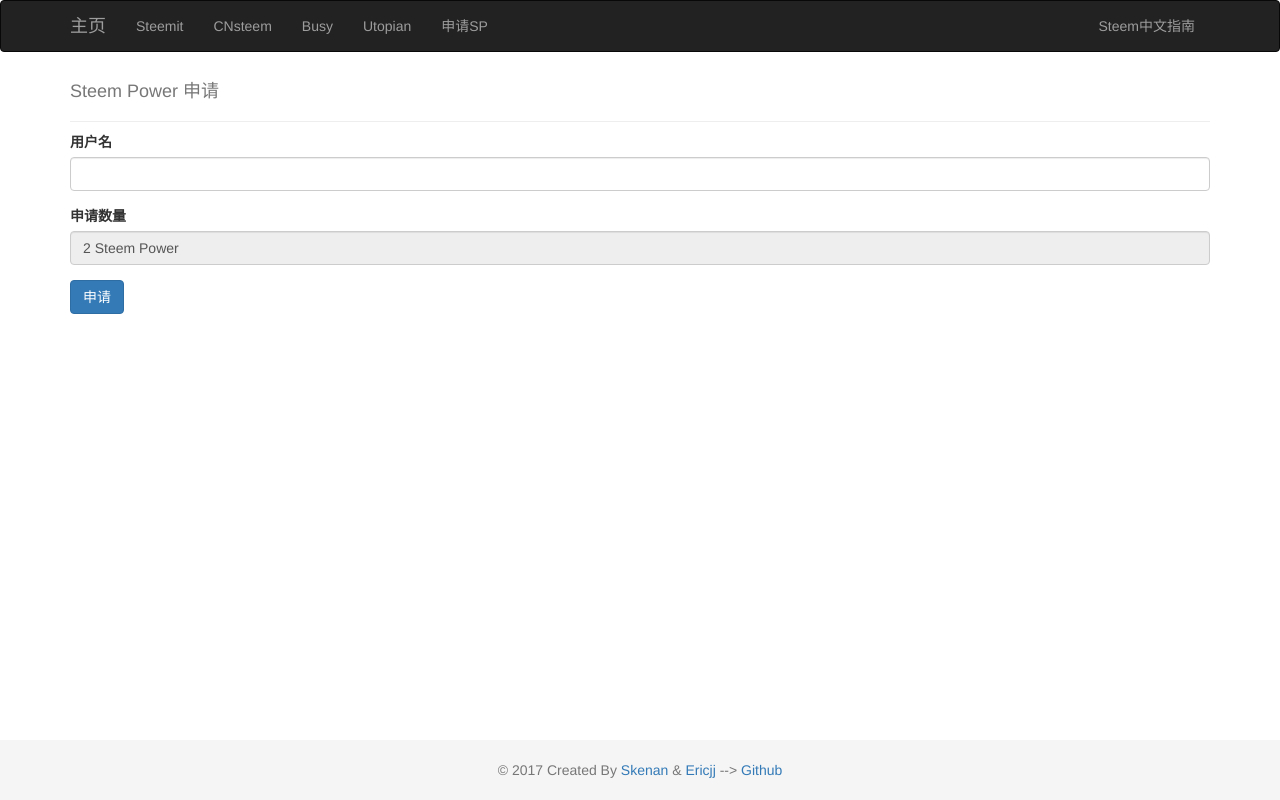
After one commit to dapp8coder/cnsteem, a Flask app: page /delegate in a window 1280 px wide. The commit adds this page. Run offline with Flask 2, Linux system fonts and the light colour scheme; some libraries are stand-ins or nearby versions.

Commit message:
add delegation support

```diff
--- a/app/main/forms.py
+++ b/app/main/forms.py
@@ -29,3 +29,10 @@ class RegisterForm(FlaskForm):
     def validate_agree(self, field):
         if field.data != 'Y':
             raise ValidationError('请牢记密码!')
+
+
+
+class DelegateForm(FlaskForm):
+    username = StringField('用户名', validators=[DataRequired(), Length(1, 64)])
+    steem_power = StringField('申请数量', render_kw={'readonly': True}, default='2 Steem Power')
+    submit = SubmitField('申请')
--- a/app/main/views.py
+++ b/app/main/views.py
@@ -8,7 +8,9 @@ from .. import db
 from .. import email_tool
 from . import steem_tool
 from . import main
-from .forms import RegisterForm, PaymentForm
+from .forms import RegisterForm, PaymentForm, DelegateForm
+from steem.converter import Converter
+from steem.account import Account, Amount
 
 stripe.api_key = os.environ['STRIPE_API_KEY']
 
@@ -127,3 +129,25 @@ def register(code):
     form.username.data = order.username
     form.password.data = form.password.data if form.password.data else code_gen(size=32)
     return render_template('index.html', form=form)
+
+
+@main.route('/delegate', methods=['GET', 'POST'])
+def delegate():
+    form = DelegateForm()
+    if form.validate_on_submit():
+        username = form.username.data
+        user = User.query.filter_by(username=username).first()
+        if not user:
+            flash('很抱歉，该账号未通过CNsteem.io注册，无法申请')
+        elif Amount(Account(username)['received_vesting_shares']).amount > 4000:
+            flash('该用户名已有足够带宽，请把机会让给他人')
+        else:
+            try :
+                vests = '{} VESTS'.format(Converter().sp_to_vests(2))
+                steem_tool.delegate_vesting_shares(username, vests, account=current_app.config['STEEM_REGISTER_CREATOR'])
+                return render_template('info.html', message="申请成功")
+            except Exception as e:
+                print(str(e))
+                return render_template('info.html', message='很抱歉，申请失败，请稍候再试或联系管理员')
+
+    return render_template('delegate.html', form=form)
--- a/app/templates/base.html
+++ b/app/templates/base.html
@@ -32,6 +32,7 @@
                 <li><a href="https://cnsteem.com" target="_blank">CNsteem</a></li>
                 <li><a href="https://busy.org" target="_blank">Busy</a></li>
                 <li><a href="https://utopian.io/" target="_blank">Utopian</a></li>
+                <li><a href="/delegate">申请SP</a></li>
             </ul>
             <ul class="nav navbar-nav navbar-right">
                 <li><a href="http://steemit.wang" target="_blank">Steem中文指南</a></li>
--- /dev/null
+++ b/app/templates/delegate.html
@@ -0,0 +1,13 @@
+{% extends "base.html" %}
+{% import "bootstrap/wtf.html" as wtf %}
+{% block title %}申请SP{% endblock %}
+
+{% block page_content %}
+<div class="page-header text-muted">
+
+    <h4>Steem Power 申请</h4>
+
+</div>
+{{ wtf.quick_form(form, button_map={'submit': 'primary'}) }}
+
+{% endblock %}
--- a/app/templates/register_success.html
+++ b/app/templates/register_success.html
@@ -11,6 +11,8 @@
     </br>
     <h4>关注CNsteem.com && CNsteem.io创建者<a href="https://steemit.com/@skenan" target="_blank"> skenan </a>及时获取更多信息</h4>
     </br>
+    <h4>如果在 Steem 发帖遇到 Voting weight is too small 错误, 可以前往<a href="/delegate">申请SP</a>满足日常操作</h4>
+    </br>
     <h4>如果遇到各种技术问题，可以发邮件到cnsteem@gmail.com 或者去<a href="https://steemit.com/@skenan" target="_blank"> skenan </a>文章下留言
     </h4>
 </div>
```
